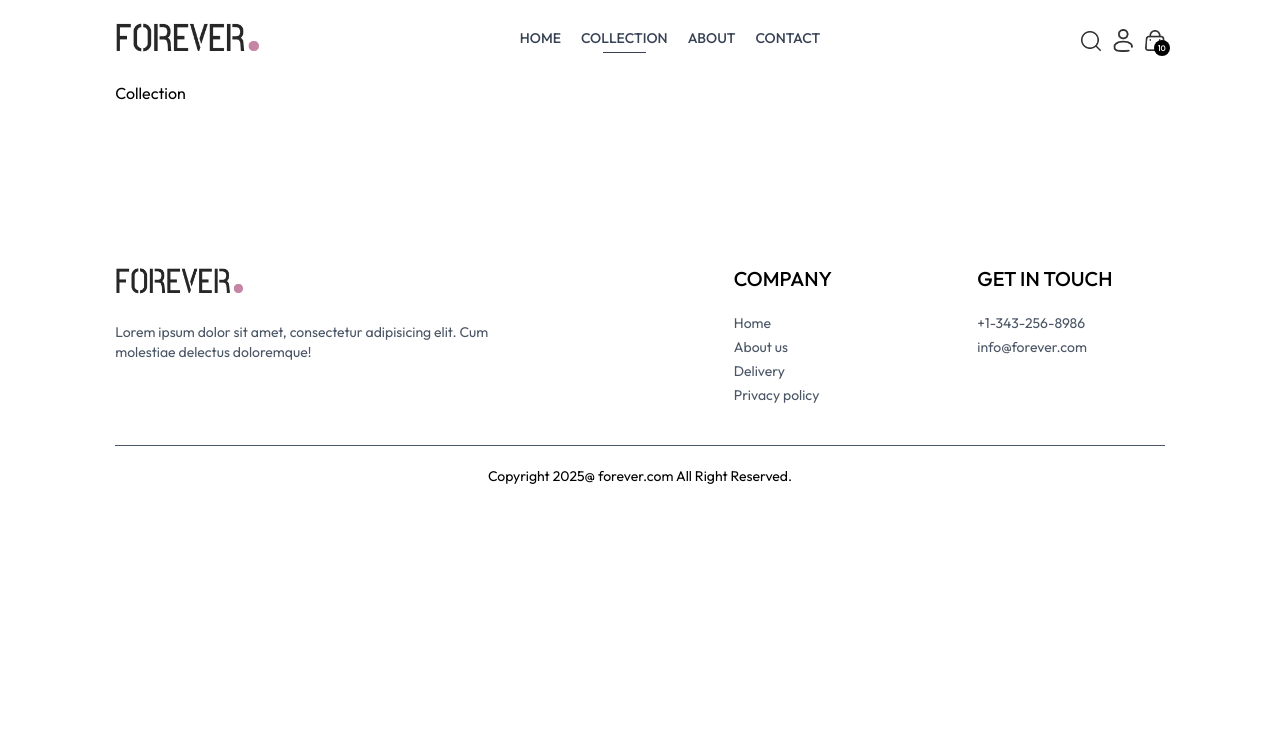
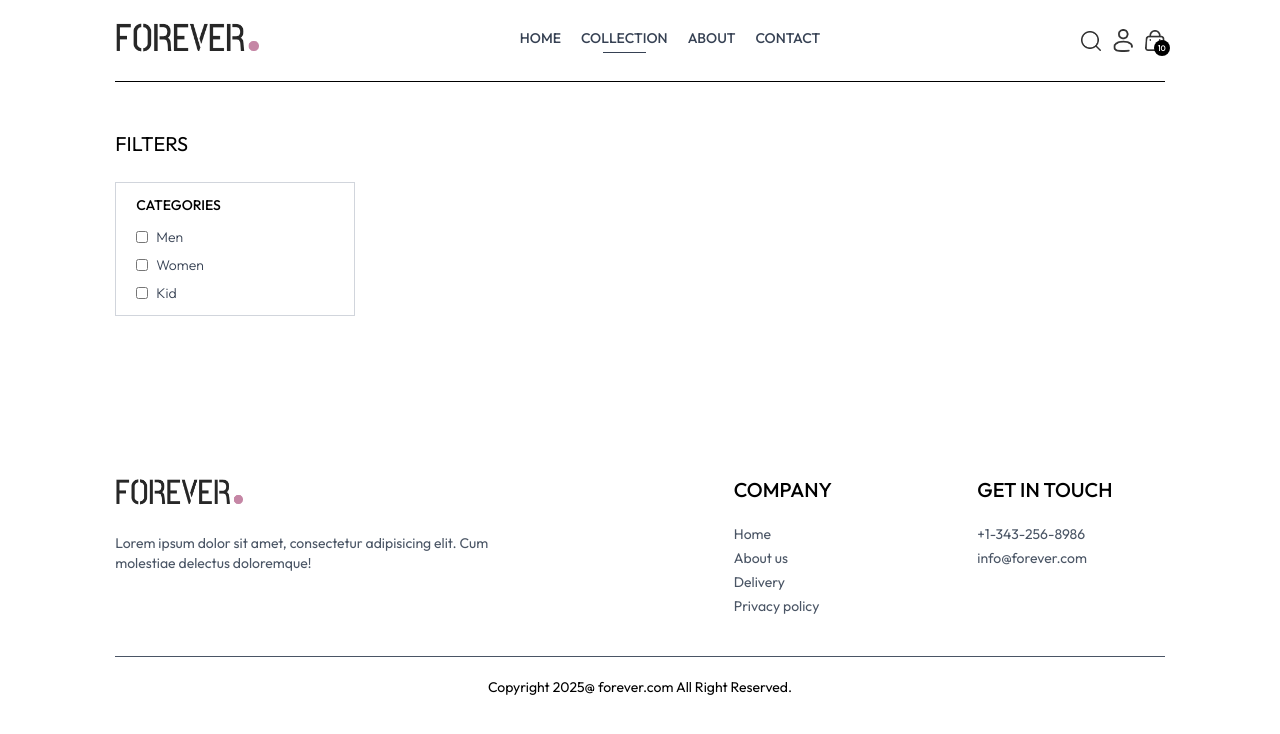
Before and after one commit to Noumansharif27/ECommerceWeb, a React (Vite) app in the folder frontEnd/: page /collection in a window 1280 px wide. Shown: the top 734 px of the page. Built offline with nearby package versions, Linux system fonts and the light colour scheme.

Commit message:
added  filter

```diff
--- a/frontEnd/src/pages/Collection.jsx
+++ b/frontEnd/src/pages/Collection.jsx
@@ -1,9 +1,68 @@
-import React from "react";
+import React, { useContext, useState } from "react";
+import { assets } from "../assets/assets";
+import { ShopContext } from "../context/ShopContext";
 
 const Collection = () => {
+  const { products } = useContext(ShopContext);
+  const [showFilter, setShowFilter] = useState(false);
   return (
-    <div>
-      <h1>Collection</h1>
+    <div className="flex flex-col sm:flex-row gap-1 sm:gap-10 pt-10 border-t">
+      {/* FilterOptions */}
+      <div className="min-w-60">
+        <div
+          onClick={() => setShowFilter(!showFilter)}
+          className="my-2 text-xl flex items-center cursor-pointer gap-2"
+        >
+          FILTERS
+          <img
+            src={assets.dropdown_icon}
+            className={`h-3 sm:hidden ${showFilter ? "rotate-90" : ""}`}
+            alt=""
+          />
+        </div>
+
+        <div
+          className={`border border-gray-300 pl-5 py-3 mt-6 sm:block ${
+            showFilter ? "" : "hidden"
+          }`}
+        >
+          <p className="mb-3 text-sm font-medium">CATEGORIES</p>
+          <div className="flex flex-col gap-2 text-sm font-light text-gray-700">
+            <p className="flex gap-2">
+              <input
+                type="checkbox"
+                name="category[men]"
+                id="men"
+                value={"Men"}
+                className="w-3"
+              />
+              Men
+            </p>
+
+            <p className="flex gap-2">
+              <input
+                type="checkbox"
+                name="category[women]"
+                id="men"
+                value={"Women"}
+                className="w-3"
+              />
+              Women
+            </p>
+
+            <p className="flex gap-2">
+              <input
+                type="checkbox"
+                name="category[kid]"
+                id="men"
+                value={"Kid"}
+                className="w-3"
+              />
+              Kid
+            </p>
+          </div>
+        </div>
+      </div>
     </div>
   );
 };
```
